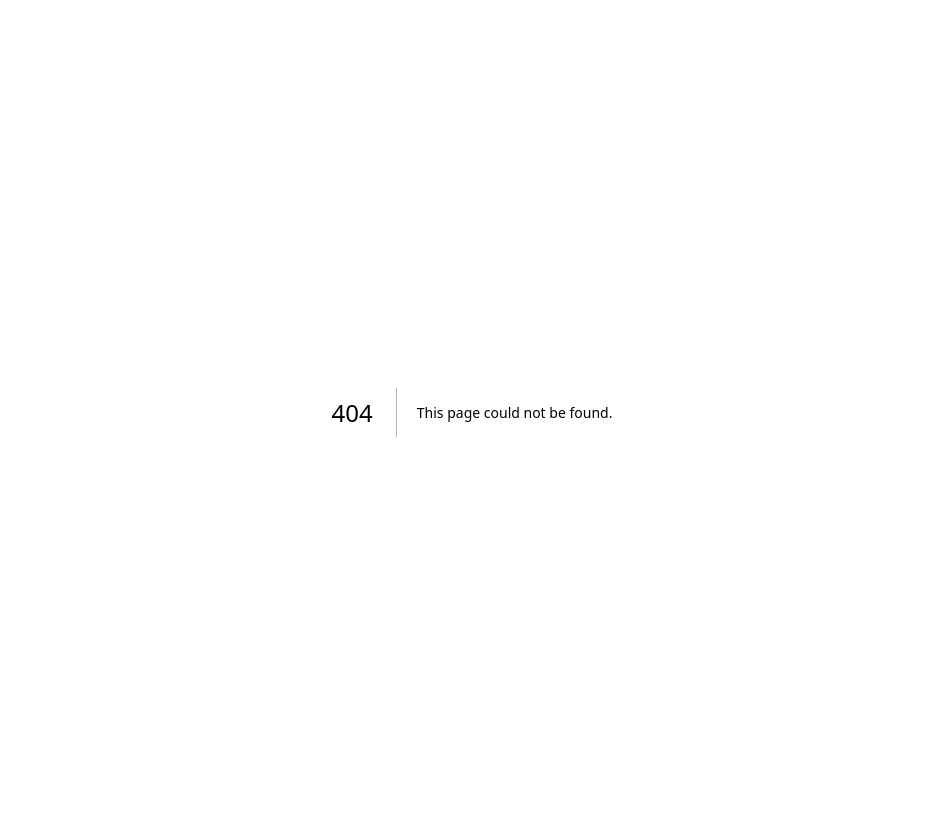
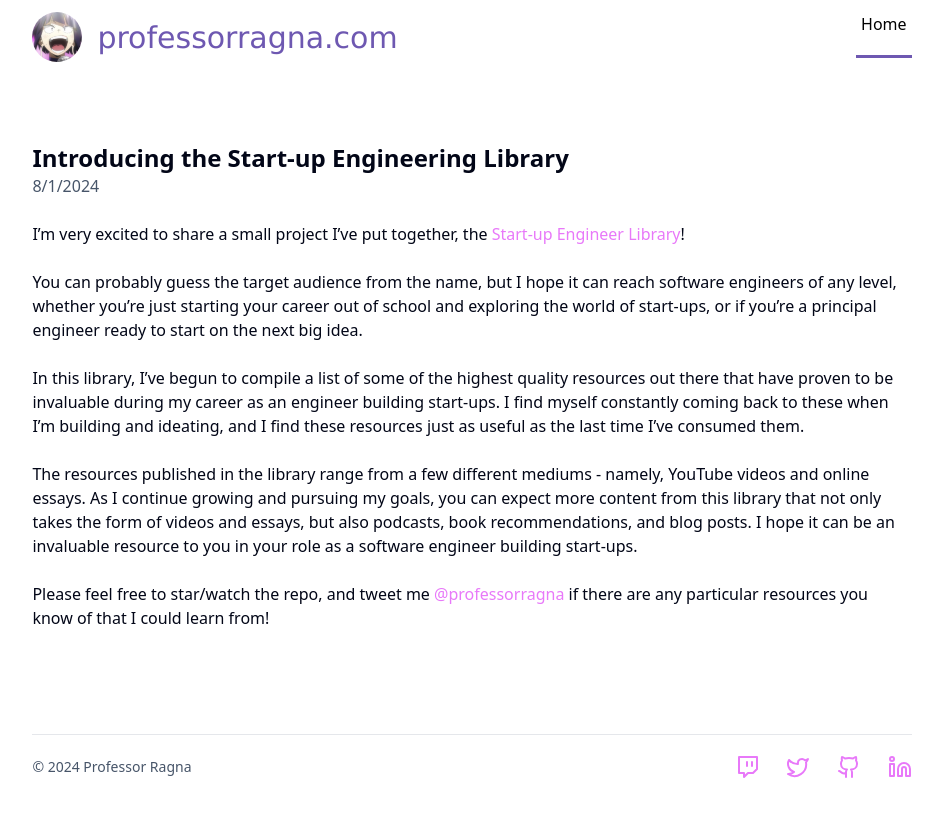
Before and after one commit to jpbullalayao/professorragna, a Next.js app: page /blog/introducing-start-up-engineer-library in a window 1280 px wide. Before the commit this address had no page. Shown: the top 816 px of the page, without its empty margins (168-1111 px from the left). Built offline with nearby package versions, Linux system fonts and the light colour scheme.

Commit message:
Add new Startup Engineer Library blog post

```diff
--- /dev/null
+++ b/src/app/blog/introducing-start-up-engineer-library/container.tsx
@@ -0,0 +1,52 @@
+import { Link } from "@/components/link";
+import { Text } from "@/components/text";
+
+export const Container = () => (
+	<article>
+    <div className="mb-6">
+      <Text className="text-2xl font-bold" tag="h1">
+        Introducing the Start-up Engineering Library
+      </Text>
+      <Text className="text-secondary">
+        8/1/2024
+      </Text>
+    </div>
+		<Text className="mb-6">
+			I’m very excited to share a small project I’ve put together, the{" "}
+			<Link href="https://github.com/jpbullalayao/startup-engineer-library">
+				Start-up Engineer Library
+			</Link>
+			!
+		</Text>
+
+		<Text className="mb-6">
+			You can probably guess the target audience from the name, but I hope it
+			can reach software engineers of any level, whether you’re just starting
+			your career out of school and exploring the world of start-ups, or if
+			you’re a principal engineer ready to start on the next big idea.
+		</Text>
+
+		<Text className="mb-6">
+			In this library, I’ve begun to compile a list of some of the highest
+			quality resources out there that have proven to be invaluable during my
+			career as an engineer building start-ups. I find myself constantly coming
+			back to these when I’m building and ideating, and I find these resources
+			just as useful as the last time I’ve consumed them.
+		</Text>
+
+		<Text className="mb-6">
+			The resources published in the library range from a few different mediums
+			- namely, YouTube videos and online essays. As I continue growing and
+			pursuing my goals, you can expect more content from this library that not
+			only takes the form of videos and essays, but also podcasts, book
+			recommendations, and blog posts. I hope it can be an invaluable resource
+			to you in your role as a software engineer building start-ups.
+		</Text>
+
+		<Text className="mb-6">
+			Please feel free to star/watch the repo, and tweet me{" "}
+			<Link href="https://twitter.com/professorragna">@professorragna</Link> if
+			there are any particular resources you know of that I could learn from!
+		</Text>
+	</article>
+);
--- /dev/null
+++ b/src/app/blog/introducing-start-up-engineer-library/page.tsx
@@ -0,0 +1,14 @@
+import type { Metadata } from "next";
+
+import { Container } from "./container";
+
+export const metadata: Metadata = {
+  title:
+    "Introducing the Start-up Engineering Library - Jourdan Bul-lalayao",
+  description:
+    "In this blog post, I announce the Start-up Engineering Library - a collection of articles, videos, and other resources to help you grow as a start-up engineer.",
+};
+
+const Post = () => <Container />;
+
+export default Post;
--- a/src/app/page.tsx
+++ b/src/app/page.tsx
@@ -1,5 +1,5 @@
 import type { Metadata } from "next";
-import { Suspense } from 'react'
+import { Suspense } from "react";
 
 import { Footer } from "@/components/footer";
 import { Header } from "@/components/header";
@@ -14,6 +14,14 @@ export const metadata: Metadata = {
 	description: "The home page for Professor Ragna (Jourdan Bul-lalayao)",
 };
 
+const posts = [
+	{
+		title: "Introducing the Start-up Engineering Library",
+		href: "/blog/introducing-start-up-engineer-library",
+		date: "8/1/2024",
+	},
+];
+
 const Home = () => {
 	return (
 		<div className="flex justify-center">
@@ -25,7 +33,9 @@ const Home = () => {
 						<Section>
 							<h1 className="text-2xl font-bold">{`Hello, I'm Jourdan 👾`}</h1>
 
-              <Text className="my-6">I build start-ups, web apps and APIs.</Text>
+							<Text className="my-6">
+								I build start-ups, web apps and APIs.
+							</Text>
 
 							<Text className="my-6">
 								{`I'm a full-stack software engineer based in the San Francisco
@@ -40,7 +50,8 @@ const Home = () => {
 							<Text className="my-6">
 								{`I'm still figuring out what I want to focus on next. In the mean time, I'm researching, prototyping and studying to become the best product engineer
                 I can be 🛠️📚. I'm also on `}
-                <Link href="https://twitter.com/professorragna">Twitter</Link> a lot.
+								<Link href="https://twitter.com/professorragna">Twitter</Link> a
+								lot.
 							</Text>
 						</Section>
 
@@ -54,13 +65,17 @@ const Home = () => {
 							</Text>
 
 							<Text className="my-6">
-                I enjoy playing some games competitively. I was a
-                2023 World Championship competitor in Pokemon, and am recently also a 2024 World Championship invitee.
+								I enjoy playing some games competitively. I was a 2023 World
+								Championship competitor in Pokemon, and am recently also a 2024
+								World Championship invitee.
 							</Text>
 
 							<Text className="my-6">
 								{`Casually, I'll wind down with a good RPG like Final Fantasy. I'm on the Dawntrail hype, catch me on Behemoth in `}
-                <Link href="https://na.finalfantasyxiv.com/lodestone/character/3410408/#profile">FFXIV</Link>.
+								<Link href="https://na.finalfantasyxiv.com/lodestone/character/3410408/#profile">
+									FFXIV
+								</Link>
+								.
 							</Text>
 						</Section>
 
@@ -86,7 +101,10 @@ const Home = () => {
 
 							<Text className="my-6">
 								{`I'm always open to meeting other engineers, founders, and fellow gamers. `}
-                <Link href="https://calendly.com/professorragna/30min">Schedule a chat</Link> with me some time and let me know how I can help!
+								<Link href="https://calendly.com/professorragna/30min">
+									Schedule a chat
+								</Link>{" "}
+								with me some time and let me know how I can help!
 							</Text>
 						</Section>
 
@@ -95,6 +113,20 @@ const Home = () => {
 							<Suspense>
 								<TipSection />
 							</Suspense>
+						</Section>
+
+						<Section>
+							<h2 className="text-2xl font-bold">Blog ✍️</h2>
+
+							{posts.map(({ title, href, date }) => (
+								<div key={href} className="flex justify-between my-6">
+									<Text>
+										<Link href={href}>{title}</Link>
+									</Text>
+
+									<Text className="text-secondary">{date}</Text>
+								</div>
+							))}
 						</Section>
 					</div>
 				</main>
```
Lines whose indentation alone changed are shown as unchanged.
